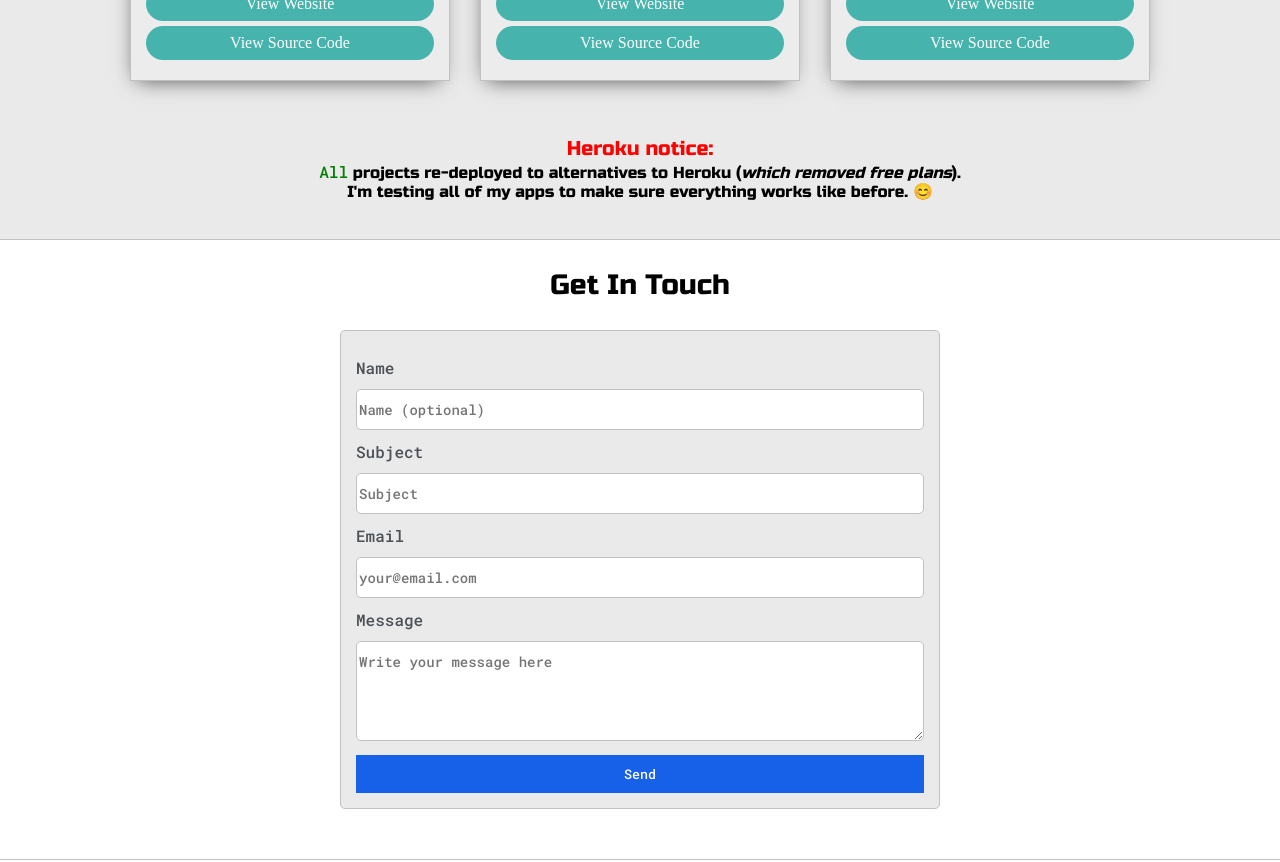
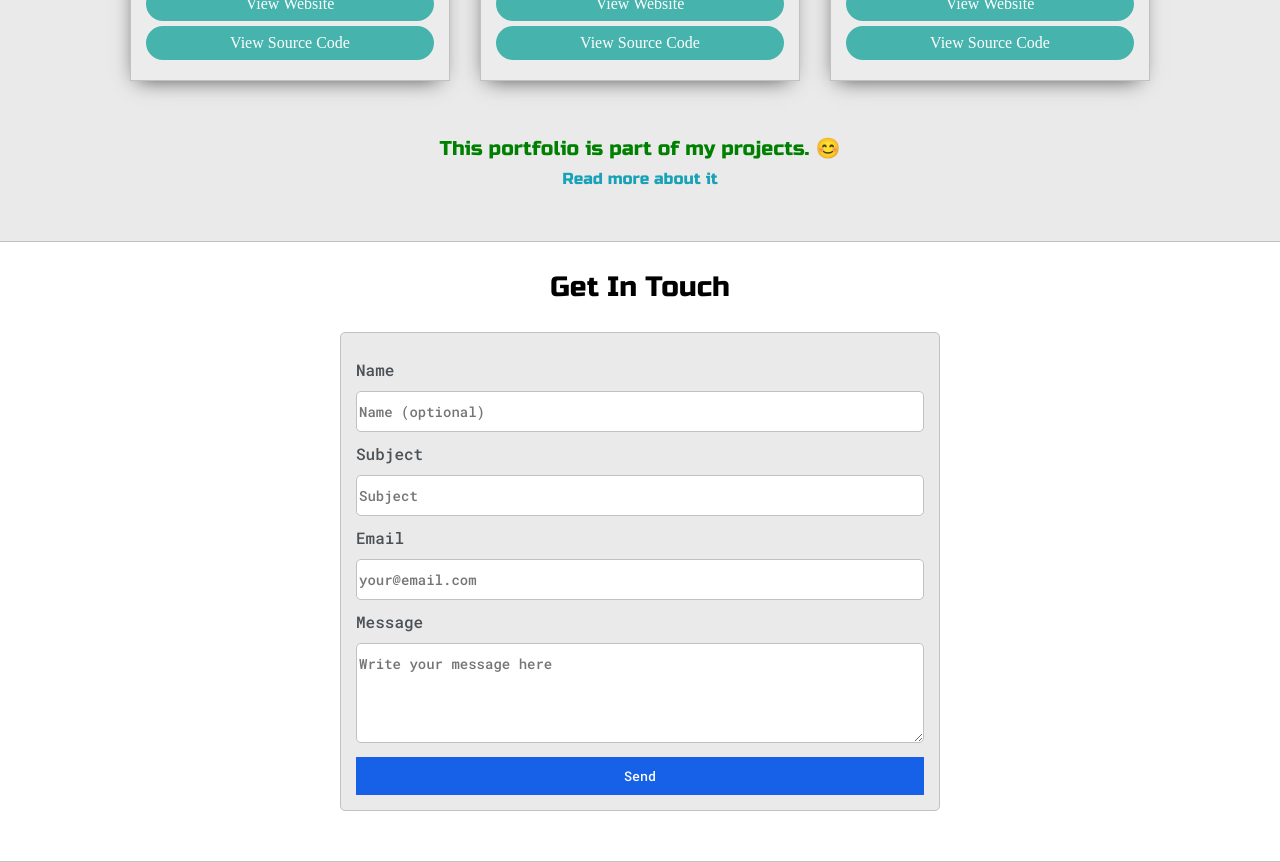
Before and after one commit to Aleksandar15/portfolio_react, a React (Vite) app: page / in a window 1280 px wide. Shown: the part 2700-3562 px from the top of the page. Built offline with nearby package versions, Linux system fonts and the light colour scheme; a web font is replaced by a local one.

Commit message:
Improved UI, added extra info

```diff
--- a/src/DarkMode.css
+++ b/src/DarkMode.css
@@ -51,6 +51,9 @@ body.dark {
     --spanProjectDescriptionColor: greenyellow;
     --h3colorModalTitle: whitesmoke;
     --pColorModalTechnologies: rgb(51, 235, 238);
+
+  /* Read more of my own portfolio */
+  --colorReadMoreMyOwnPortfolio: cyan;
 }
 
 .checkbox {
--- a/src/LightMode.css
+++ b/src/LightMode.css
@@ -75,6 +75,9 @@
   --spanProjectDescriptionColor: #2ACA3E;
   --h3colorModalTitle: #A13E;
   --pColorModalTechnologies: rgb(51, 160, 238);
+
+  /* Read more of my own portfolio */
+  --colorReadMoreMyOwnPortfolio: #17a2b8;
 }
 
 
@@ -378,6 +381,7 @@ h6 { font-size: 16px;}
 }
 
 .alertOpensInNewTab{
+  cursor: auto;
   /* "display: none" is not as good because
   current styling shifts the image up/down */
   /* display: none; */
@@ -643,6 +647,31 @@ background: blue;
     display: block;
   }
 
+  .readMoreMyOwnPortfolio{
+    /* display: none; */
+    /* margin-left: 5px; */
+    /* margin-top: 50px; */
+    position: relative;
+    top: 8px;
+    /* color:#17a2b8; */
+    color:var(--colorReadMoreMyOwnPortfolio);
+    text-decoration: none;
+    cursor: pointer;
+  }
+  .spanReadMoreMyOwnPortfolio{
+    font-size: 11px;
+    visibility: hidden;
+    display: block;
+    margin-top: 8px;
+    cursor: default;
+  }
+  .readMoreMyOwnPortfolio:hover .spanReadMoreMyOwnPortfolio{
+    visibility: visible;
+    /* Margin isn't required here, since
+    it keeps it from its original styling above. */
+    /* margin-top: 5px; */
+  }
+
 
 
 /*   */
--- a/src/assets/MoreInfoProjects.jsx
+++ b/src/assets/MoreInfoProjects.jsx
@@ -13,6 +13,16 @@
 // },
 
 export const MoreInfoProjects = {
+  project_portfolio: {
+    title: "Aleksandar15 Portfolio",
+    technologies: `ReactJS + Redux Toolkit; CSS3; Vite for faster workflow experience.`,
+    description: `I decided to go with Redux (Toolkit) state managing library, at first I thought it wouldn't be necessary, but it's almost always a good choice when you need to pass 'props' in multiple components without worrying about potential 'props drilling'.
+
+    Reusability:
+Created "All my projects" array of objects with each object representing one of my projects & I'm mapping over this array stored in 'MyProjectsArray.jsx', which is imported inside 'MyProjects.jsx' component where I have built a 'skeleton-box' for a very easy way of dynamically rendering my projects while following the DRY (don't-repeat-yourself) principle.
+
+I have also built another object inside 'MoreInfoProjects.jsx' consisting of more in-depth informations about each of my project, with each property relating to the Unique Identifier property named 'projectIdentifier' - stored previously in 'MyProjectsArray.jsx' - and here I store that in-depth description about each of my project -> which then I am importing them inside my custom Modal 'MyModalProjects.jsx' and then each button/element with an 'onClick' prop event set to open this modal must have a 'data-target' prop with a value equal to the 'projectIdentifier' (Unique Identifier) which state is then passed into 'MyModalProjects.jsx' using RTK so I can provide those extra descriptions dynamically into my custom Modal's 'skeleton placeholders'.`,
+  },
   project_1: {
     title: "Password Manager",
     technologies: `PostgreSQL database, ExpressJS + NodeJS, ReactJS + Redux, react-bootstrap, Axios; JWT.`,
--- a/src/components/MyProjects.jsx
+++ b/src/components/MyProjects.jsx
@@ -113,20 +113,24 @@ const MyProjects = () => {
           </div>
           <h5
             style={{
-              color: "red",
+              color: "green",
               textAlign: "center",
               marginBottom: "0px",
               marginTop: "5px",
             }}
           >
-            Heroku notice:
-          </h5>{" "}
-          <h6 style={{ textAlign: "center", marginTop: "0px" }}>
-            <span style={{ color: "green" }}>All</span> projects re-deployed to
-            alternatives to Heroku (<i>which removed free plans</i>).
-            <br></br>
-            I'm testing all of my apps to make sure everything works like
-            before. 😊
+            This portfolio is part of my projects. 😊
+          </h5>
+          <h6
+            style={{ textAlign: "center", marginTop: "0px" }}
+            className="readMoreMyOwnPortfolio"
+            data-target="project_portfolio"
+            onClick={setShowModalFN}
+          >
+            Read more about it
+            <span className="spanReadMoreMyOwnPortfolio">
+              (stays on same page)
+            </span>
           </h6>
         </div>
       </section>
```
